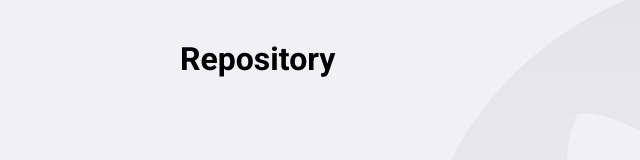
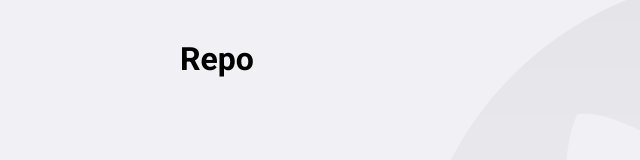
Before and after one commit to BRL4528/controller-GRV, a React (Create React App) app: page /repository in a window 1280 px wide. Shown: the top 160 px of the page, without its empty margins (0-640 px from the left). Built offline with nearby package versions, Linux system fonts and the light colour scheme.

Commit message:
update message

```diff
--- a/src/pages/Dashboard/index.tsx
+++ b/src/pages/Dashboard/index.tsx
@@ -40,7 +40,7 @@ const Dashboard: React.FunctionComponent = () => {
       setNewRepo('');
       setInputError('');
     } catch (err) {
-      setInputError('Erro na busca por esse repositório');
+      setInputError('Erro ao buscar por esse repositório');
     }
   }
 
--- a/src/pages/Repository/index.tsx
+++ b/src/pages/Repository/index.tsx
@@ -1,7 +1,7 @@
 import React from 'react';
 
 const Repository: React.FC = () => {
-  return <h1>Repository</h1>;
+  return <h1>Repo</h1>;
 };
 
 export default Repository;
```
